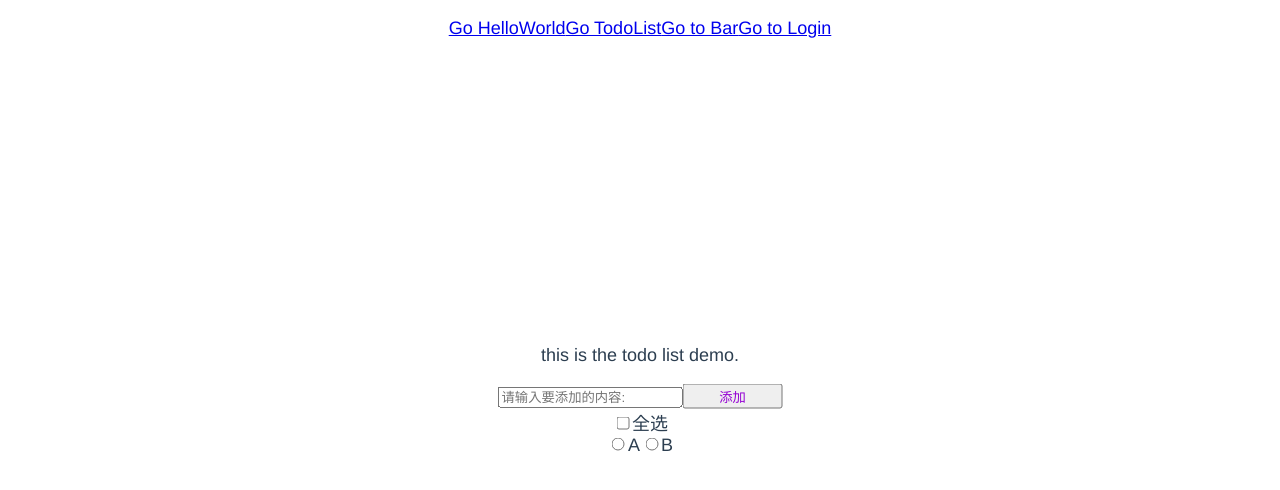
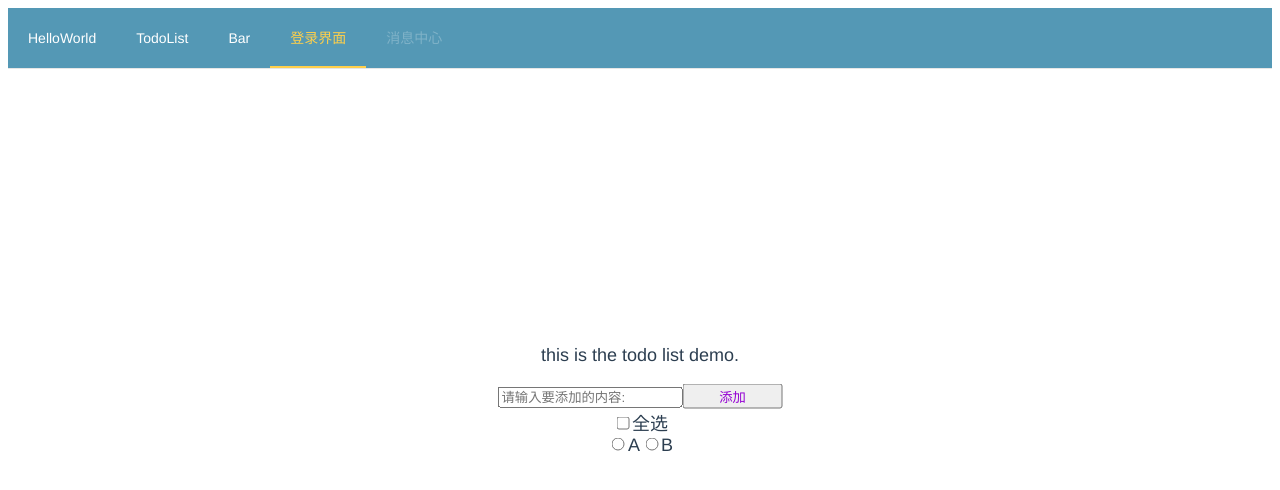
Before and after one commit to wxgaly/VueDemo, a Vue app: page / in a window 1280 px wide. Shown: the top 490 px of the page. Built offline with nearby package versions, Linux system fonts and the light colour scheme.

Commit message:
1. 利用element-ui框架，重新布局底部导航栏，需要再优化

```diff
--- a/src/App.vue
+++ b/src/App.vue
@@ -1,12 +1,27 @@
 <template>
   <div id="app">
     <img src="./assets/logo.png">
-    <p>
+    <!--<p>
       <router-link to="/HelloWorld">Go HelloWorld</router-link>
       <router-link to="/TodoList">Go TodoList</router-link>
       <router-link to="/bar">Go to Bar</router-link>
       <router-link to="/Login">Go to Login</router-link>
-    </p>
+    </p>-->
+      <el-menu
+        class="el-menu"
+        :default-active="activeIndex"
+        mode="horizontal"
+        @select="handleSelect"
+        background-color="#5498b5"
+        text-color="#fff"
+        active-text-color="#ffd04b"
+        router>
+        <el-menu-item index="/HelloWorld">HelloWorld</el-menu-item>
+        <el-menu-item index="/TodoList">TodoList</el-menu-item>
+        <el-menu-item index="/bar">Bar</el-menu-item>
+        <el-menu-item index="/Login">登录界面</el-menu-item>
+        <el-menu-item index="2" disabled="">消息中心</el-menu-item>
+      </el-menu>
     <router-view id="routerView"/>
   </div>
 </template>
@@ -14,11 +29,19 @@
 <script>
 export default {
   name: 'App',
+  data () {
+    return {
+      activeIndex: '/Login'
+    }
+  },
   methods: {
     goBack () {
       window.history.length > 1
         ? this.$router.go(-1)
         : this.$router.push('/')
+    },
+    handleSelect (key, keyPath) {
+      // console.log(key, keyPath)
     }
   }
 }
@@ -36,6 +59,14 @@ export default {
   /*margin-top: 60px;*/
 }
 
+.el-menu {
+  padding-left: 30%;
+}
+
+.el-menu-item {
+  font-size: 22px;
+}
+
 #app img {
   display: none;
 }
```
Also changed, not shown: src/main.js (+3 -4 lines).
